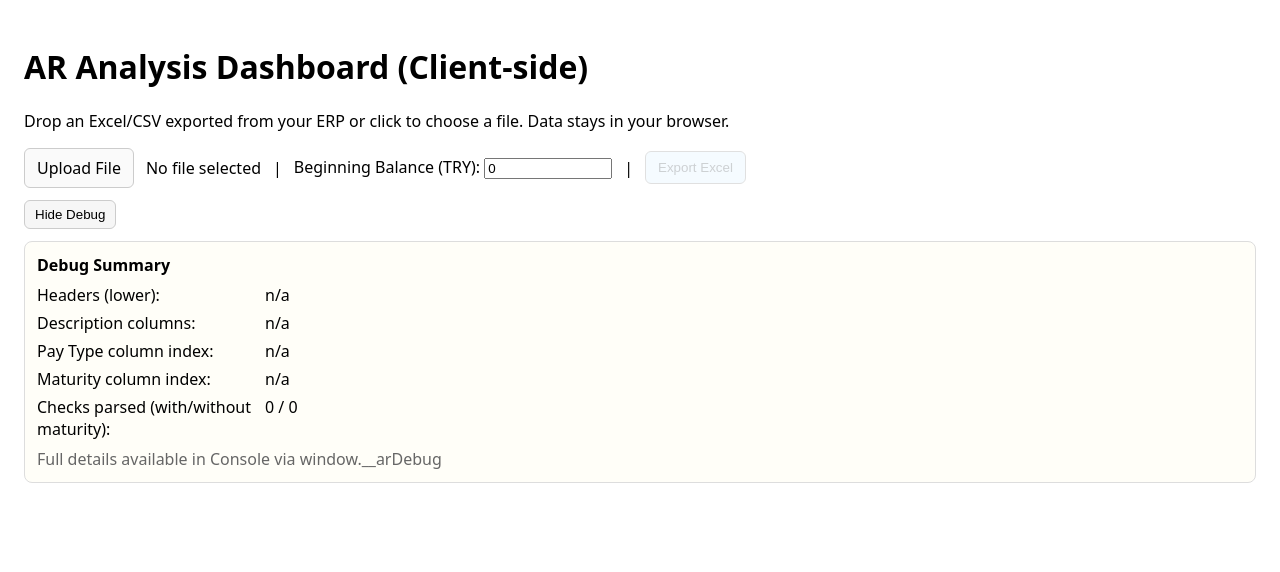
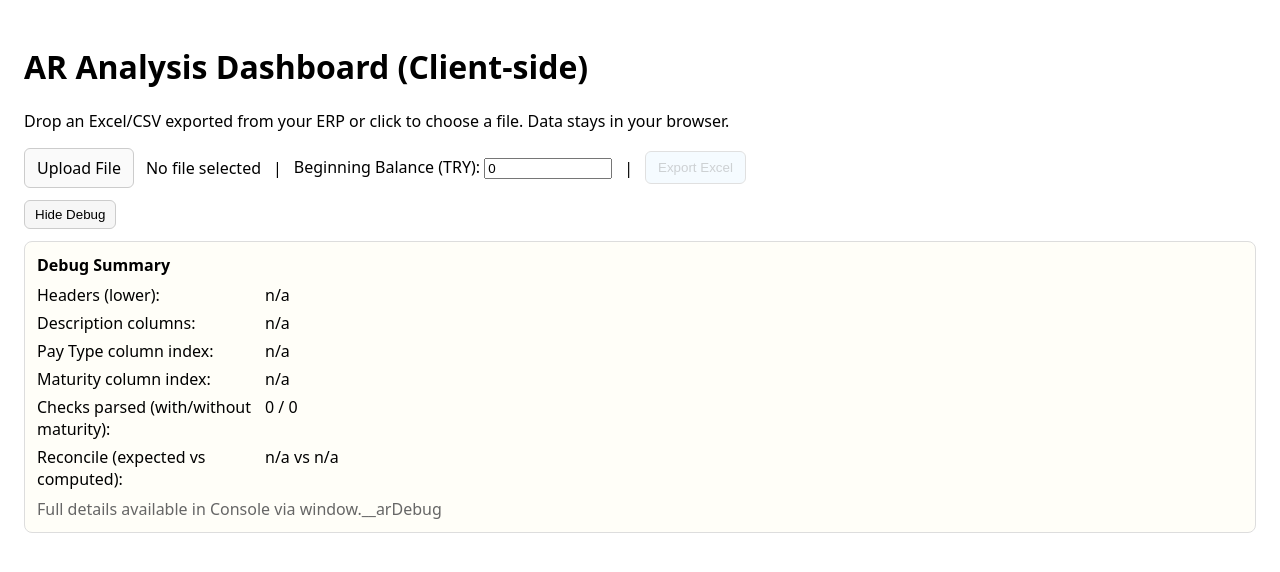
Before and after one commit to apaperboard/Customer-Risk-Assessment-Google-APPs-Code, a React (Vite) app in the folder ar-dashboard-spa/: page / in a window 1280 px wide. Both pictures are taken after a click on the button "Show Debug". Shown: the top 572 px of the page. Built offline with nearby package versions, Linux system fonts and the light colour scheme.

Commit message:
feat(debug panel): add reconcile (expected vs computed) and list first 3 check rows

```diff
--- a/ar-dashboard-spa/src/App.tsx
+++ b/ar-dashboard-spa/src/App.tsx
@@ -250,6 +250,7 @@ function DebugPanel() {
   const checkNoMatExamples: any[] = dbg.checkNoMatExamples || []
   const withMat = checkInspect.filter(x => !!x.maturity).length
   const withoutMat = checkInspect.length - withMat
+  const reconcile = dbg.reconcile || {}
 
   return (
     <div style={{ border: '1px solid #ddd', borderRadius: 8, padding: 12, background: '#fffef8', marginBottom: 16 }}>
@@ -265,6 +266,13 @@ function DebugPanel() {
         <div>{typeof cMaturityIndex === 'number' ? String(cMaturityIndex) : 'n/a'}</div>
         <div>Checks parsed (with/without maturity):</div>
         <div>{withMat} / {withoutMat}</div>
+        <div>Reconcile (expected vs computed):</div>
+        <div>
+          {typeof reconcile.expectedOutstanding === 'number' ? reconcile.expectedOutstanding.toLocaleString() : 'n/a'}
+          {' '}vs{' '}
+          {typeof reconcile.computedOutstanding === 'number' ? reconcile.computedOutstanding.toLocaleString() : 'n/a'}
+          {typeof reconcile.delta === 'number' ? ` (delta ${reconcile.delta.toLocaleString()})` : ''}
+        </div>
         {checkNoMatExamples.length > 0 && (
           <>
             <div>First no-maturity example:</div>
@@ -272,6 +280,20 @@ function DebugPanel() {
           </>
         )}
       </div>
+      {checkInspect.length > 0 && (
+        <div style={{ marginTop: 10 }}>
+          <div style={{ fontWeight: 600, marginBottom: 6 }}>First 3 Check Rows</div>
+          <ol>
+            {checkInspect.slice(0,3).map((x,i) => (
+              <li key={i} style={{ marginBottom: 4 }}>
+                <span style={{ color: '#555' }}>{String(x.desc).slice(0,120)}</span>
+                {' '}| maturity: {x.maturity ? new Date(x.maturity).toLocaleDateString() : '—'}
+                {' '}| raw: <span style={{ color: '#777' }}>{String(x.payTypeRaw).slice(0,60)}</span>
+              </li>
+            ))}
+          </ol>
+        </div>
+      )}
       <div style={{ marginTop: 8, color: '#666' }}>
         Full details available in Console via window.__arDebug
       </div>
--- a/ar-dashboard-spa/src/lib/analysis.ts
+++ b/ar-dashboard-spa/src/lib/analysis.ts
@@ -377,5 +377,14 @@ export function analyze(invoicesIn: Invoice[], paymentsIn: Payment[], startDate:
   }
   const months = Object.values(monthMap).sort((a,b) => +a.dt - +b.dt).map(m => ({ dt: m.dt, avg: m.sum/m.cnt }))
 
-  return { invoices: displayInvoices, metrics, aging, months, startDate }
+  // Reconciliation figures
+  const sumInvAmt = displayInvoices.reduce((s,inv) => s + inv.amount, 0)
+  const sumPayAmt = payments.reduce((s,p) => s + p.amount, 0)
+  const computedOutstanding = sumRemaining
+  const expectedOutstanding = beginningBalance + sumInvAmt - sumPayAmt
+  const reconcile = { beginningBalance, sumInvoices: sumInvAmt, sumPayments: sumPayAmt, expectedOutstanding, computedOutstanding, delta: computedOutstanding - expectedOutstanding }
+
+  try { (globalThis as any).__arDebug = { ...(globalThis as any).__arDebug, reconcile } } catch {}
+
+  return { invoices: displayInvoices, metrics, aging, months, startDate, reconcile }
 }
```
